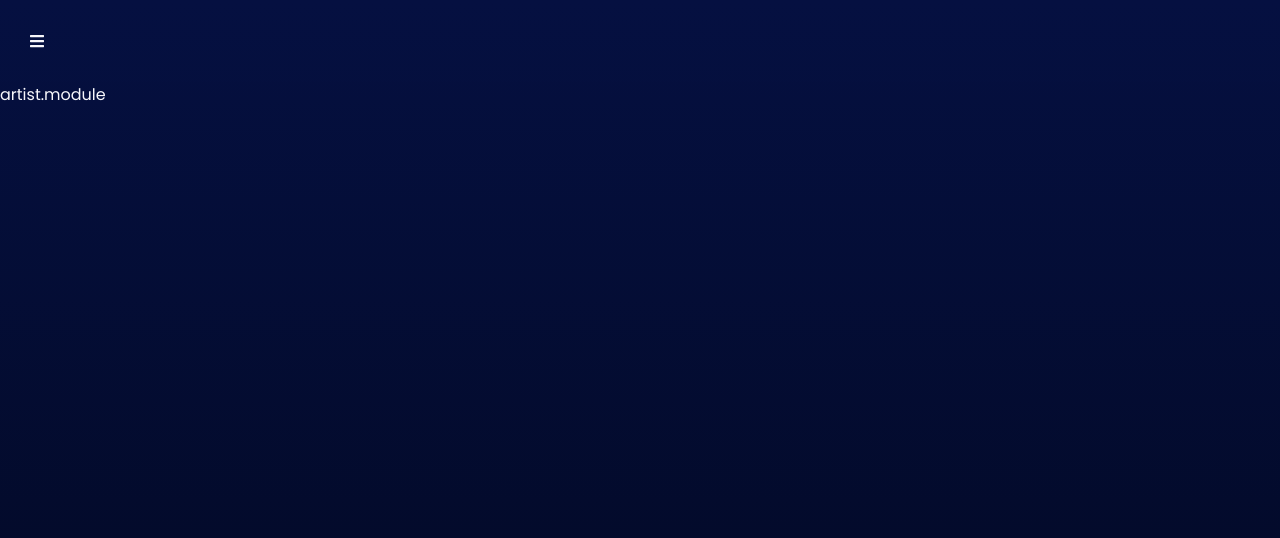
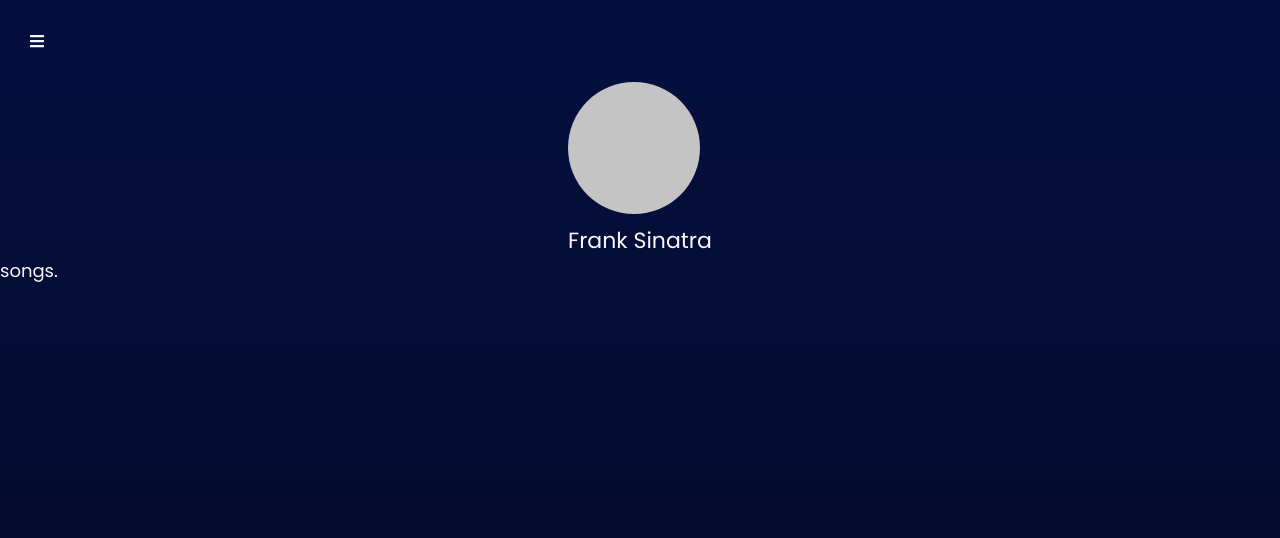
Before and after one commit to chrisjobando/spotify-nextjs, a Next.js app in the folder client/: page /artist/artist.module in a window 1280 px wide. Shown: the top 538 px of the page. Built offline with nearby package versions, Linux system fonts and the light colour scheme.

Commit message:
Work on artist page layout

```diff
--- a/client/components/Home/home.module.scss
+++ b/client/components/Home/home.module.scss
@@ -6,10 +6,8 @@
   overflow-y: auto;
 
   .Header {
-    font-weight: normal;
     font-size: 18px;
     line-height: 27px;
-    margin: 0;
     margin-left: 30px;
     margin-bottom: 8px;
   }
--- a/client/components/Player/player.module.scss
+++ b/client/components/Player/player.module.scss
@@ -29,10 +29,8 @@
 
     .SongName,
     .SongArtist {
-      margin: 0;
       font-size: 12px;
       line-height: 18px;
-      font-weight: normal;
     }
   }
 
@@ -93,7 +91,6 @@
     }
 
     .UriName {
-      margin: 0;
       font-size: 18px;
       line-height: 27px;
       text-shadow: 0px 4px 4px rgba(0, 0, 0, 0.25);
@@ -116,15 +113,12 @@
 
   .SongName,
   .SongArtist {
-    margin: 0;
     font-size: 22px;
     line-height: 33px;
   }
 
   .SongArtist {
-    font-weight: 300;
     margin-bottom: 15px;
-    font-weight: 200;
   }
 
   .Controls {
--- a/client/components/Playlist/playlist.module.scss
+++ b/client/components/Playlist/playlist.module.scss
@@ -14,7 +14,6 @@
   .PlaylistName {
     font-size: 12px;
     line-height: 18px;
-    margin: 0;
     margin-top: 8px;
     text-align: center;
     white-space: nowrap;
--- a/client/components/RecentlyPlayed/recentTrack.module.scss
+++ b/client/components/RecentlyPlayed/recentTrack.module.scss
@@ -13,7 +13,6 @@
 
   .TrackName,
   .TrackArtist {
-    margin: 0;
     font-size: 10px;
     line-height: 15px;
     text-align: center;
@@ -25,8 +24,4 @@
   .TrackName {
     margin-top: 8px;
   }
-
-  .TrackArtist {
-    font-weight: 300;
-  }
 }
--- a/client/pages/artist/[artistid].tsx
+++ b/client/pages/artist/[artistid].tsx
@@ -1,10 +1,19 @@
 import { useRouter } from 'next/router';
+import classes from './artist.module.scss';
 
 const ArtistPage = () => {
   const router = useRouter();
   const { artistid } = router.query;
 
-  return <div>{artistid}</div>;
+  return (
+    <div className={classes.ArtistPage}>
+      <div className={classes.ArtistHead}>
+        <div className={classes.ArtistPic} />
+        <h1 className={classes.ArtistName}>Frank Sinatra</h1>
+      </div>
+      <h1 className={classes.ArtistHeader}>songs.</h1>
+    </div>
+  );
 };
 
 export default ArtistPage;
--- /dev/null
+++ b/client/pages/artist/artist.module.scss
@@ -0,0 +1,25 @@
+.ArtistPage {
+  display: flex;
+  flex-direction: column;
+
+  .ArtistHead {
+    margin: 0 auto;
+
+    .ArtistPic {
+      width: 132px;
+      height: 132px;
+      background: #c4c4c4;
+      border-radius: 100px;
+      margin-bottom: 10px;
+    }
+    .ArtistName {
+      font-size: 22px;
+      line-height: 33px;
+    }
+  }
+
+  .ArtistHeader {
+    font-size: 18px;
+    line-height: 27px;
+  }
+}
--- a/client/pages/style.module.scss
+++ b/client/pages/style.module.scss
@@ -17,6 +17,13 @@
   color: $off-white;
   overflow-y: auto;
 
+  p,
+  h1,
+  h2 {
+    margin: 0;
+    font-weight: normal;
+  }
+
   a {
     text-decoration: none;
   }
```
Also changed, not shown: client/components/Browse/browse.module.scss (+0 -9 lines).
